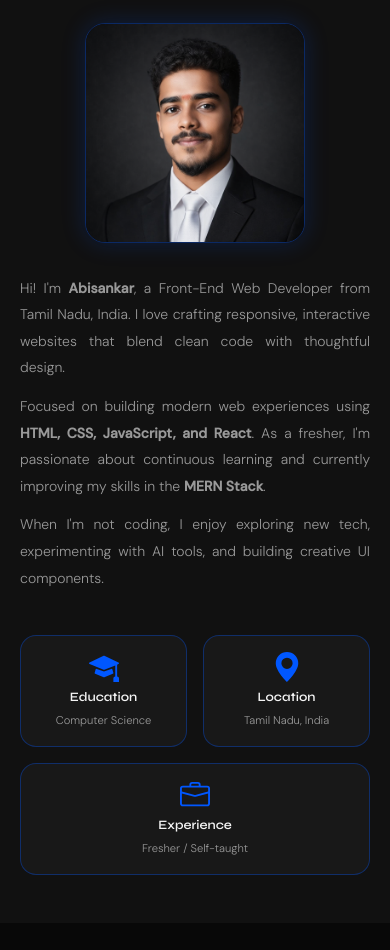
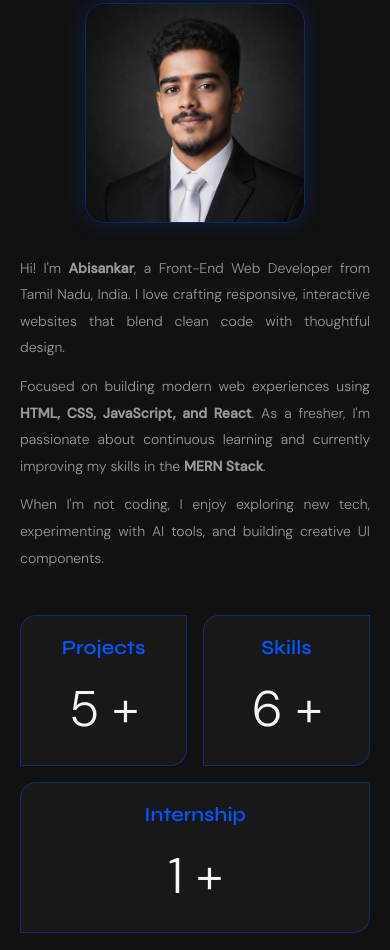
Before and after one commit to Abisankar45/PersonalPortfolioWebsite, a plain HTML site: page index.html in a window 390 px wide. Shown: the part 1047-1997 px from the top of the page. Drawn offline with nearby package versions, Linux system fonts and the light colour scheme.

Commit message:
Modification

```diff
--- a/Portfolio.css
+++ b/Portfolio.css
@@ -620,7 +620,7 @@ main {
     width: 44px;
     height: 44px;
     margin: -22px;
-    transform: rotate(calc(360deg / 10 * var(--i))) translate(clamp(100px, 17vw, 178px)) rotate(calc(-360deg / 10 * var(--i)));
+    transform: rotate(calc(360deg / 11 * var(--i))) translate(clamp(100px, 17vw, 178px)) rotate(calc(-360deg / 10 * var(--i)));
     background: rgba(255, 255, 255, 0.04);
     border: 1px solid var(--blue-border);
     border-radius: 50%;
@@ -771,9 +771,9 @@ main {
     gap: 0.3rem;
     border: 1px solid var(--blue-border);
     flex: 1;
-    min-width: 130px;
+    min-width: 80px;
     padding: 1.25rem 1rem;
-    border-radius: 16px;
+    border-radius: 16px 0 16px 0;
     background: var(--surface-2);
     transition: transform var(--transition), background var(--transition), box-shadow var(--transition);
     cursor: pointer;
@@ -805,20 +805,17 @@ main {
     box-shadow: 0 0 20px var(--blue-glow);
 }
 
-.about-edu div svg {
-    fill: var(--blue);
-}
-
 .about-edu div h3 {
     font-family: var(--font-display);
-    font-size: clamp(0.8rem, 1.5vw, 0.9rem);
+    font-size: 20px;
+    color: var(--blue);
     font-weight: 600;
 }
 
-.about-edu div h5 {
-    font-size: clamp(0.7rem, 1.2vw, 0.78rem);
+.about-edu div h1 {
+    font-size: 50px;
     font-weight: 300;
-    color: var(--grey);
+    color: var(--white);
 }
 
 /* ===== SKILLS ===== */
@@ -1358,7 +1355,7 @@ footer p {
         align-items: center;
         text-align: center;
         gap: 2rem;
-        margin: 10px 10px;
+        margin: auto;
     }
 
     .main .hero-greeting {
--- a/index.html
+++ b/index.html
@@ -182,7 +182,7 @@
                         </p>
                     </div>
                     <div class="btn-group">
-                        <a class="btn-primary" href="https://drive.google.com/file/d/1U3gJH3JhOoQfrsuw266Oh_djgAXaQu92/view?usp=sharing" target="_blank" rel="noopener">
+                        <a class="btn-primary" href="#" target="_blank" rel="noopener">
                             <span>Download CV</span>
                             <svg width="16" height="16" viewBox="0 0 24 24" fill="none" stroke="currentColor"
                                 stroke-width="2.5" aria-hidden="true">
@@ -210,6 +210,7 @@
                             <span style="--i:8"><img src="./icons/MUI.png" alt="Material UI"></span>
                             <span style="--i:9"><img src="./icons/python.png" alt="Python"></span>
                             <span style="--i:10"><img src="./icons/mongodb.png" alt="MongoDB"></span>
+                            <span style="--i:11"><img src="./icons/TailWindCSS.png" alt="TailWindCSS"></span>
                         </div>
                     </div>
                 </section>
@@ -237,33 +238,16 @@
                     </div>
                     <div class="about-edu">
                         <div class="edu">
-                            <svg xmlns="http://www.w3.org/2000/svg" width="30" height="30" fill="currentColor"
-                                viewBox="0 0 16 16" aria-hidden="true">
-                                <path
-                                    d="M8.211 2.047a.5.5 0 0 0-.422 0l-7.5 3.5a.5.5 0 0 0 .025.917l7.5 3a.5.5 0 0 0 .372 0L14 7.14V13a1 1 0 0 0-1 1v2h3v-2a1 1 0 0 0-1-1V6.739l.686-.275a.5.5 0 0 0 .025-.917z" />
-                                <path
-                                    d="M4.176 9.032a.5.5 0 0 0-.656.327l-.5 1.7a.5.5 0 0 0 .294.605l4.5 1.8a.5.5 0 0 0 .372 0l4.5-1.8a.5.5 0 0 0 .294-.605l-.5-1.7a.5.5 0 0 0-.656-.327L8 10.466z" />
-                            </svg>
-                            <h3>Education</h3>
-                            <h5>Computer Science</h5>
+                            <h3>Projects</h3>
+                            <h1>5 +</h1>
                         </div>
                         <div class="loc">
-                            <svg xmlns="http://www.w3.org/2000/svg" width="30" height="30" fill="currentColor"
-                                viewBox="0 0 16 16" aria-hidden="true">
-                                <path
-                                    d="M8 16s6-5.686 6-10A6 6 0 0 0 2 6c0 4.314 6 10 6 10m0-7a3 3 0 1 1 0-6 3 3 0 0 1 0 6" />
-                            </svg>
-                            <h3>Location</h3>
-                            <h5>Tamil Nadu, India</h5>
+                            <h3>Skills</h3>
+                            <h1>6 +</h1>
                         </div>
                         <div class="exp">
-                            <svg xmlns="http://www.w3.org/2000/svg" width="30" height="30" fill="currentColor"
-                                viewBox="0 0 16 16" aria-hidden="true">
-                                <path
-                                    d="M6.5 1A1.5 1.5 0 0 0 5 2.5V3H1.5A1.5 1.5 0 0 0 0 4.5v8A1.5 1.5 0 0 0 1.5 14h13a1.5 1.5 0 0 0 1.5-1.5v-8A1.5 1.5 0 0 0 14.5 3H11v-.5A1.5 1.5 0 0 0 9.5 1h-3zm0 1h3a.5.5 0 0 1 .5.5V3H6v-.5a.5.5 0 0 1 .5-.5m1.886 6.914L15 7.151V12.5a.5.5 0 0 1-.5.5h-13a.5.5 0 0 1-.5-.5V7.15l6.614 1.764a1.5 1.5 0 0 0 .772 0zM1.5 4h13a.5.5 0 0 1 .5.5v1.616L8.129 7.948a.5.5 0 0 1-.258 0L1 6.116V4.5a.5.5 0 0 1 .5-.5" />
-                            </svg>
-                            <h3>Experience</h3>
-                            <h5>Fresher / Self-taught</h5>
+                            <h3>Internship</h3>
+                            <h1>1 +</h1>
                         </div>
                     </div>
                 </div>
@@ -289,7 +273,7 @@
                         </span>
                         <span class="skill">
                             <img src="./icons/js.png" alt="JavaScript" width="25" height="25">
-                            <p>JavaScript</p>
+                            <p>JavaScript (ES6+)</p>
                         </span>
                     </div>
                 </div>
@@ -301,13 +285,17 @@
                             <p>React JS</p>
                         </span>
                         <span class="skill">
-                            <img src="https://cdn.brandfetch.io/idWd1fzwQZ/w/400/h/400/theme/dark/icon.jpeg?c=1bxid64Mup7aczewSAYMX&t=1768711992812"
-                                alt="Email JS" width="25" height="25">
-                            <p>Email JS</p>
+                            <img src="./icons/TailWindCSS.png" alt="Email JS" width="25" height="25">
+                            <p>TailWind CSS</p>
                         </span>
                         <span class="skill">
                             <img src="./icons/MUI.png" alt="Material UI" width="25" height="25">
                             <p>Material UI</p>
+                        </span>
+                        <span class="skill">
+                            <img src="https://cdn.brandfetch.io/idWd1fzwQZ/w/400/h/400/theme/dark/icon.jpeg?c=1bxid64Mup7aczewSAYMX&t=1768711992812"
+                                alt="Email JS" width="25" height="25">
+                            <p>Email JS</p>
                         </span>
                     </div>
                 </div>
@@ -325,6 +313,10 @@
                         <span class="skill">
                             <img src="./icons/vscode.png" alt="VS Code" width="25" height="25">
                             <p>VS Code</p>
+                        </span>
+                        <span class="skill">
+                            <img src="./icons/Vercel.png" alt="VS Code" width="25" height="25">
+                            <p>Vercel</p>
                         </span>
                     </div>
                 </div>
@@ -367,6 +359,26 @@
     <section class="projects" id="projects">
         <h2 class="section-title">Projects</h2>
         <div class="project-grid">
+            <article class="project-card">
+                <div class="project-image">
+                    <img src="./projectimages/Melodify.png" alt="Portfolio Website screenshot">
+                </div>
+                <div class="project-content">
+                    <h3>Melodify (Spotify Clone Website)</h3>
+                    <p>Developed a simple Spotify-like music player web app using React.</p>
+                    <div class="project-tech">
+                        <span>React.js</span><span>Tailwind CSS</span><span>JS</span>
+                    </div>
+                    <div class="project-actions">
+                        <a href="https://spotify-clone-melodify.vercel.app/" class="btn-demo" target="_blank"
+                            rel="noopener">Live Demo</a>
+                        <a href="https://github.com/Abisankar45/spotify-clone-melodify" class="btn-github"
+                            target="_blank" rel="noopener">
+                            <img src="./icons/github.png" alt="" width="20" height="20" aria-hidden="true"> GitHub
+                        </a>
+                    </div>
+                </div>
+            </article>
             <article class="project-card">
                 <div class="project-image">
                     <img src="./projectimages/PersonalPortfolio.png" alt="Portfolio Website screenshot">
```
Also changed, not shown: icons/TailWindCSS.png (added), icons/Vercel.png (added), projectimages/Melodify.png (added).
